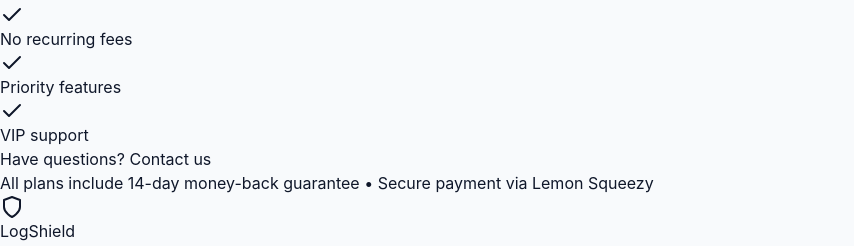
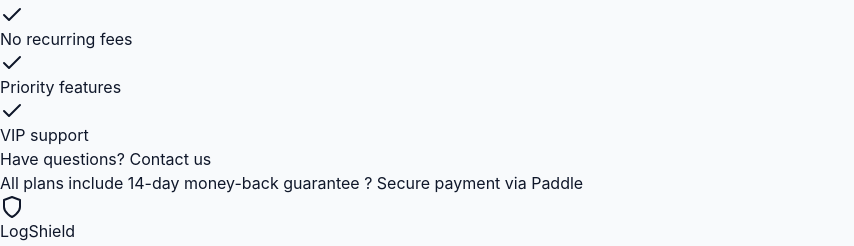
Before and after one commit to afria85/LogShield, a React (Vite) app: page / in a window 1280 px wide. Shown: the part 4371-4617 px from the top of the page, without its empty margins (0-854 px from the left). Built offline with nearby package versions, Linux system fonts and the light colour scheme.

Commit message:
Edit mailto

```diff
--- a/src/App.jsx
+++ b/src/App.jsx
@@ -34,7 +34,7 @@
     if (url) {
       window.open(url, '_blank');
     } else {
-      alert('Payment integration coming soon! For early access, email: hello@logshield.io');
+      alert('Payment integration coming soon! For early access, email: hello@logshield.dev');
     }
   };
 
--- a/src/components/Pricing.jsx
+++ b/src/components/Pricing.jsx
@@ -342,10 +342,10 @@
         {/* FAQ or Comparison */}
         <div className="mt-16 text-center">
           <p className="text-gray-600 mb-4">
-            Have questions? <a href="mailto:hello@logshield.io" className="text-blue-600 hover:underline">Contact us</a>
+            Have questions? <a href="mailto:hello@logshield.dev" className="text-blue-600 hover:underline">Contact us</a>
           </p>
           <p className="text-sm text-gray-500">
-            All plans include 14-day money-back guarantee • Secure payment via Lemon Squeezy
+            All plans include 14-day money-back guarantee ? Secure payment via Paddle
           </p>
         </div>
       </div>
```
Also changed, not shown: 1 other file (tests, documents, lock files or other folders).
